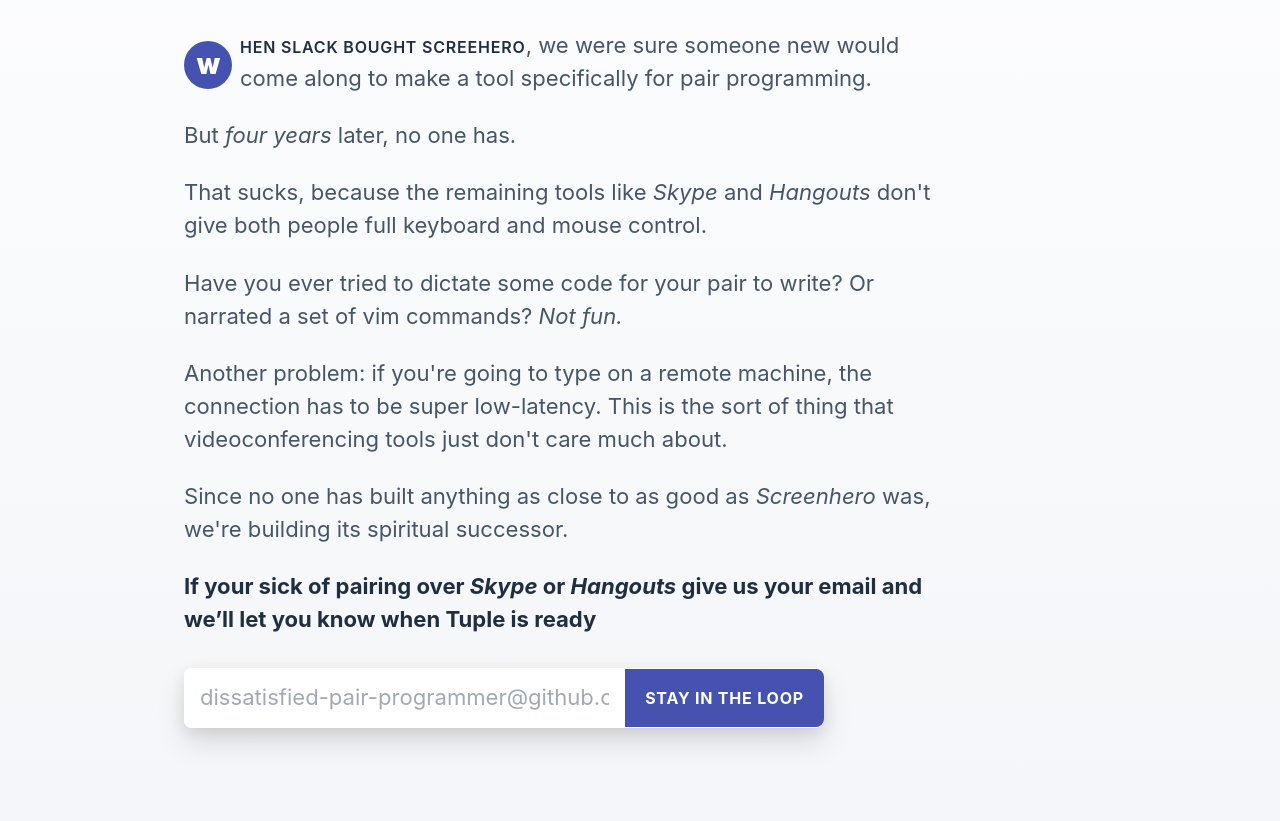
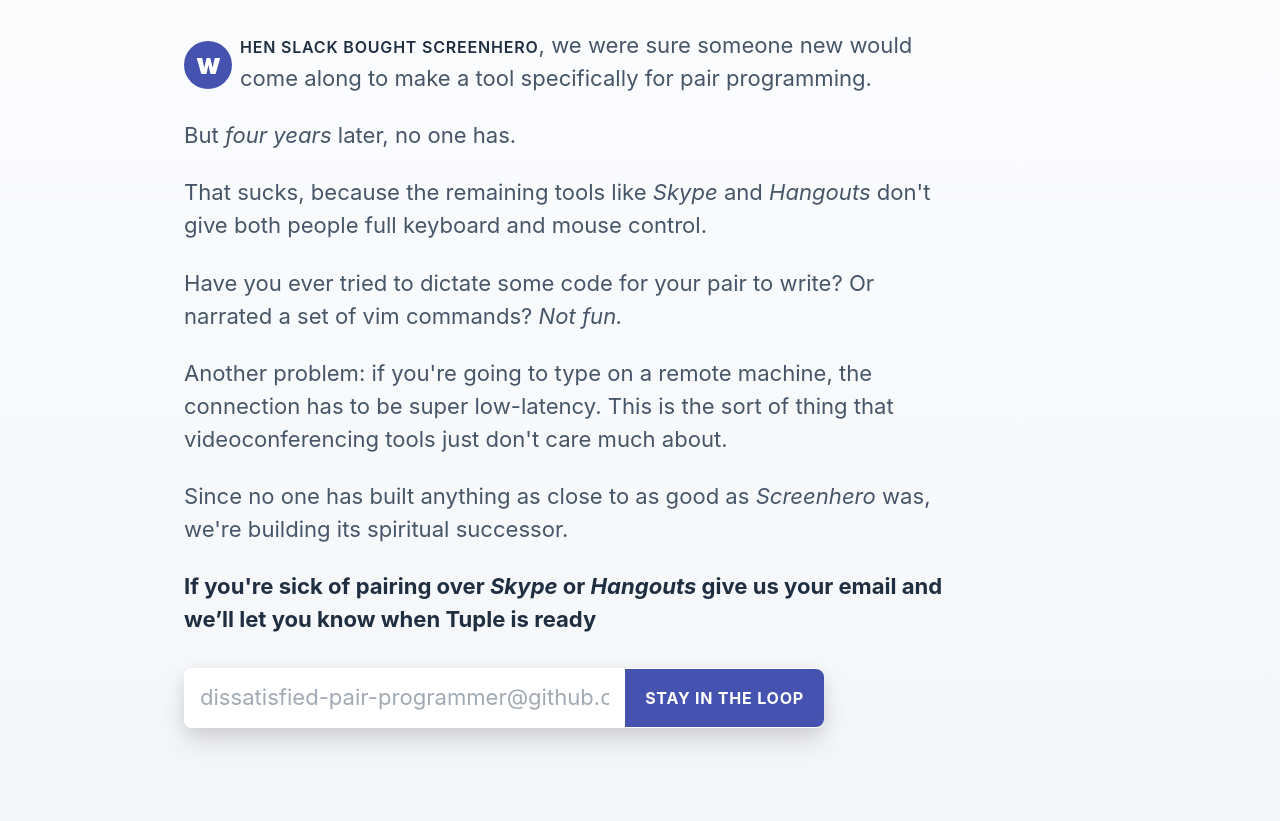
Before and after one commit to sschoger/tuple, a plain HTML site: page index.html in a window 1280 px wide. Shown: the part 424-1245 px from the top of the page. Drawn offline with Linux system fonts and the light colour scheme.

Commit message:
Fix typos

```diff
--- a/index.html
+++ b/index.html
@@ -33,13 +33,13 @@
                     </p>
                 </div>
                 <div class="text-grey-darkest text-base md:text-xl lg:text-xxl leading-normal">
-                    <p class="mb-4 lg:mb-6"><span class="block float-left w-10 h-10  md:w-12 mr-1 md:h-12 md:mr-2 mt-2 lg:mt-3" style="text-indent: -9000px; background: url(src/svg/drop-w.svg) 0 0 no-repeat;">W</span><span class="text-black font-semibold text-xs md:text-sm lg:text-base uppercase tracking-wide">hen Slack bought Screehero</span>, we were sure someone new would come along to make a tool specifically for pair programming.</p>
+                    <p class="mb-4 lg:mb-6"><span class="block float-left w-10 h-10  md:w-12 mr-1 md:h-12 md:mr-2 mt-2 lg:mt-3" style="text-indent: -9000px; background: url(src/svg/drop-w.svg) 0 0 no-repeat;">W</span><span class="text-black font-semibold text-xs md:text-sm lg:text-base uppercase tracking-wide">hen Slack bought Screenhero</span>, we were sure someone new would come along to make a tool specifically for pair programming.</p>
                     <p class="mb-4 lg:mb-6">But <span class="italic">four years</span> later, no one has.</p>
                     <p class="mb-4 lg:mb-6">That sucks, because the remaining tools like <span class="italic">Skype</span> and <span class="italic">Hangouts</span> don't give both people full keyboard and mouse control.</p>
                     <p class="mb-4 lg:mb-6">Have you ever tried to dictate some code for your pair to write? Or narrated a set of vim commands? <span class="italic">Not fun.</span></p>
                     <p class="mb-4 lg:mb-6">Another problem: if you're going to type on a remote machine, the connection has to be super low-latency. This is the sort of thing that videoconferencing tools just don't care much about.</p>
                     <p class="mb-4 lg:mb-6">Since no one has built anything as close to as good as <span class="italic">Screenhero</span> was, we're building its spiritual successor.</p>
-                    <p class="mb-6 lg:mb-8 font-bold text-black">If your sick of pairing over <span class="italic">Skype</span> or <span class="italic">Hangouts</span> give us your email and we’ll let you know when Tuple is ready</p>
+                    <p class="mb-6 lg:mb-8 font-bold text-black">If you're sick of pairing over <span class="italic">Skype</span> or <span class="italic">Hangouts</span> give us your email and we’ll let you know when Tuple is ready</p>
                     <form class="w-full max-w-md">
                         <div class="block md:flex items-center rounded-lg shadow-none md:shadow-lg bg-tranparent md:bg-white">
                             <input class="bg-white border-none w-full rounded-lg md:rounded-none md:rounded-l-lg text-grey-darkest py-4 px-4 leading-tight md:shadow-none shadow-lg mb-6 md:mb-0" type="text" placeholder="dissatisfied-pair-programmer@github.com" aria-label="Full name">
```
